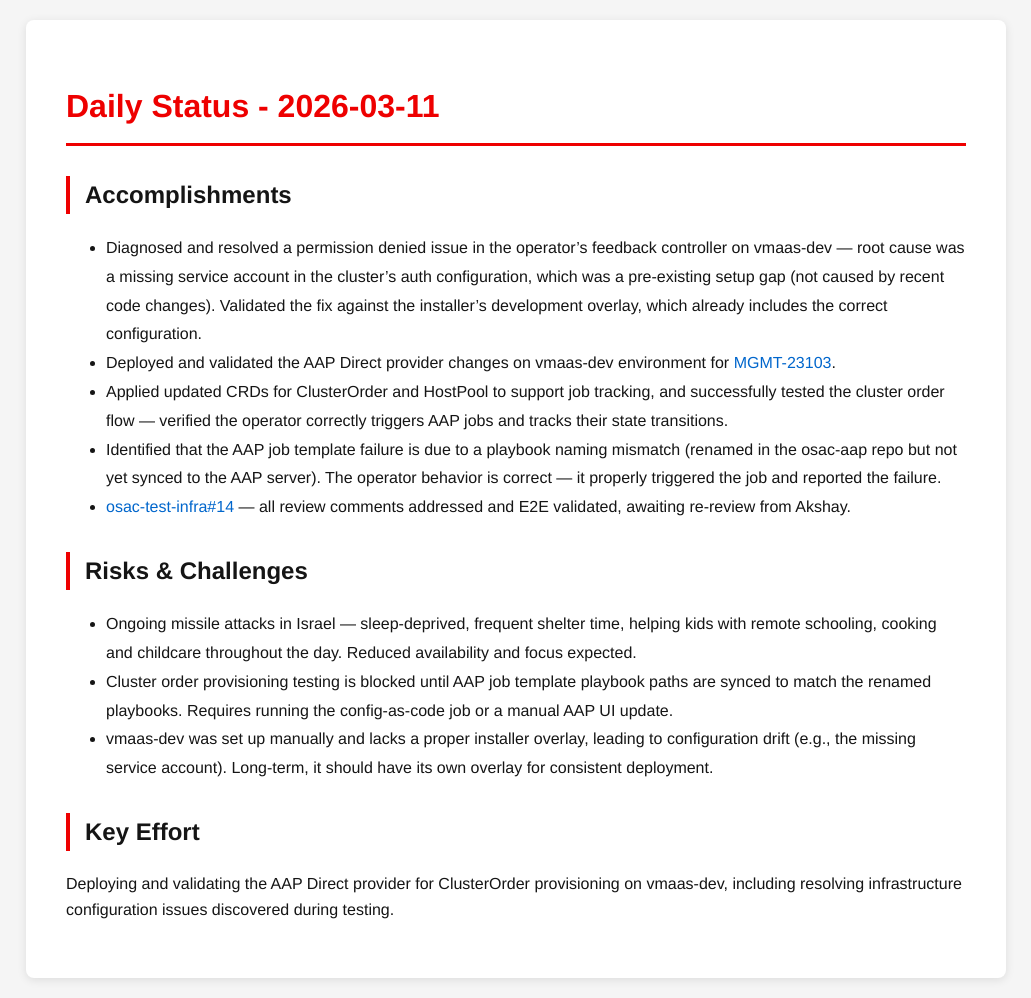
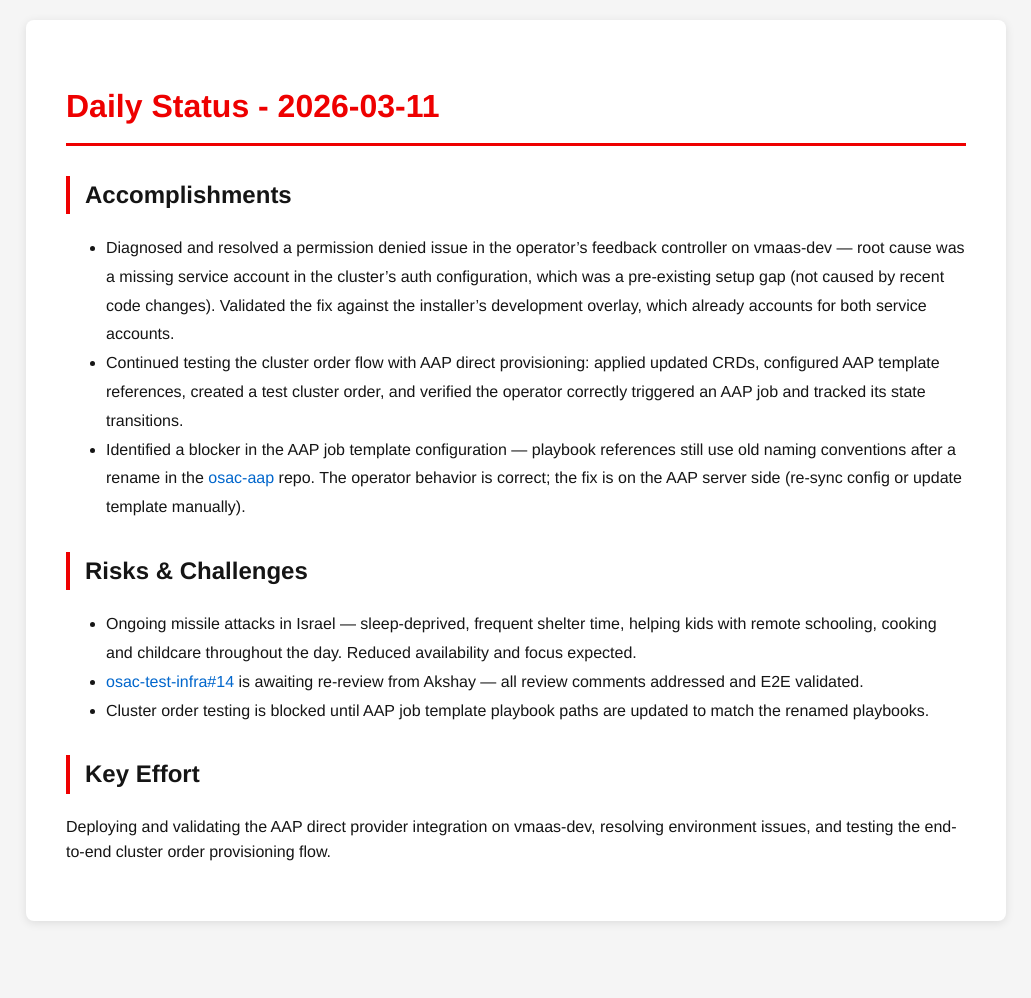
Before and after one commit to tzvatot/daily-status, a Jekyll site: the page built from 2026-03-11.md, in a window 1280 px wide. Shown: the whole page, without its empty margins (124-1155 px from the left). Built offline with Jekyll 4.4.1, drawn with Linux system fonts in a browser that asks for light colours; after the commit the page ends 941 px from its top, so only the background shows below that.

Commit message:
Daily status update - 2026-03-11

```diff
--- a/2026-03-11.md
+++ b/2026-03-11.md
@@ -7,16 +7,14 @@ date: 2026-03-11
 # Daily Status - 2026-03-11
 
 ## Accomplishments
-- Diagnosed and resolved a permission denied issue in the operator's feedback controller on vmaas-dev — root cause was a missing service account in the cluster's auth configuration, which was a pre-existing setup gap (not caused by recent code changes). Validated the fix against the installer's development overlay, which already includes the correct configuration.
-- Deployed and validated the AAP Direct provider changes on vmaas-dev environment for [MGMT-23103](https://issues.redhat.com/browse/MGMT-23103).
-- Applied updated CRDs for ClusterOrder and HostPool to support job tracking, and successfully tested the cluster order flow — verified the operator correctly triggers AAP jobs and tracks their state transitions.
-- Identified that the AAP job template failure is due to a playbook naming mismatch (renamed in the osac-aap repo but not yet synced to the AAP server). The operator behavior is correct — it properly triggered the job and reported the failure.
-- [osac-test-infra#14](https://github.com/osac-project/osac-test-infra/pull/14) — all review comments addressed and E2E validated, awaiting re-review from Akshay.
+- Diagnosed and resolved a permission denied issue in the operator's feedback controller on vmaas-dev — root cause was a missing service account in the cluster's auth configuration, which was a pre-existing setup gap (not caused by recent code changes). Validated the fix against the installer's development overlay, which already accounts for both service accounts.
+- Continued testing the cluster order flow with AAP direct provisioning: applied updated CRDs, configured AAP template references, created a test cluster order, and verified the operator correctly triggered an AAP job and tracked its state transitions.
+- Identified a blocker in the AAP job template configuration — playbook references still use old naming conventions after a rename in the [osac-aap](https://github.com/osac-project/osac-aap) repo. The operator behavior is correct; the fix is on the AAP server side (re-sync config or update template manually).
 
 ## Risks & Challenges
 - Ongoing missile attacks in Israel — sleep-deprived, frequent shelter time, helping kids with remote schooling, cooking and childcare throughout the day. Reduced availability and focus expected.
-- Cluster order provisioning testing is blocked until AAP job template playbook paths are synced to match the renamed playbooks. Requires running the config-as-code job or a manual AAP UI update.
-- vmaas-dev was set up manually and lacks a proper installer overlay, leading to configuration drift (e.g., the missing service account). Long-term, it should have its own overlay for consistent deployment.
+- [osac-test-infra#14](https://github.com/osac-project/osac-test-infra/pull/14) is awaiting re-review from Akshay — all review comments addressed and E2E validated.
+- Cluster order testing is blocked until AAP job template playbook paths are updated to match the renamed playbooks.
 
 ## Key Effort
-Deploying and validating the AAP Direct provider for ClusterOrder provisioning on vmaas-dev, including resolving infrastructure configuration issues discovered during testing.
+Deploying and validating the AAP direct provider integration on vmaas-dev, resolving environment issues, and testing the end-to-end cluster order provisioning flow.
```
